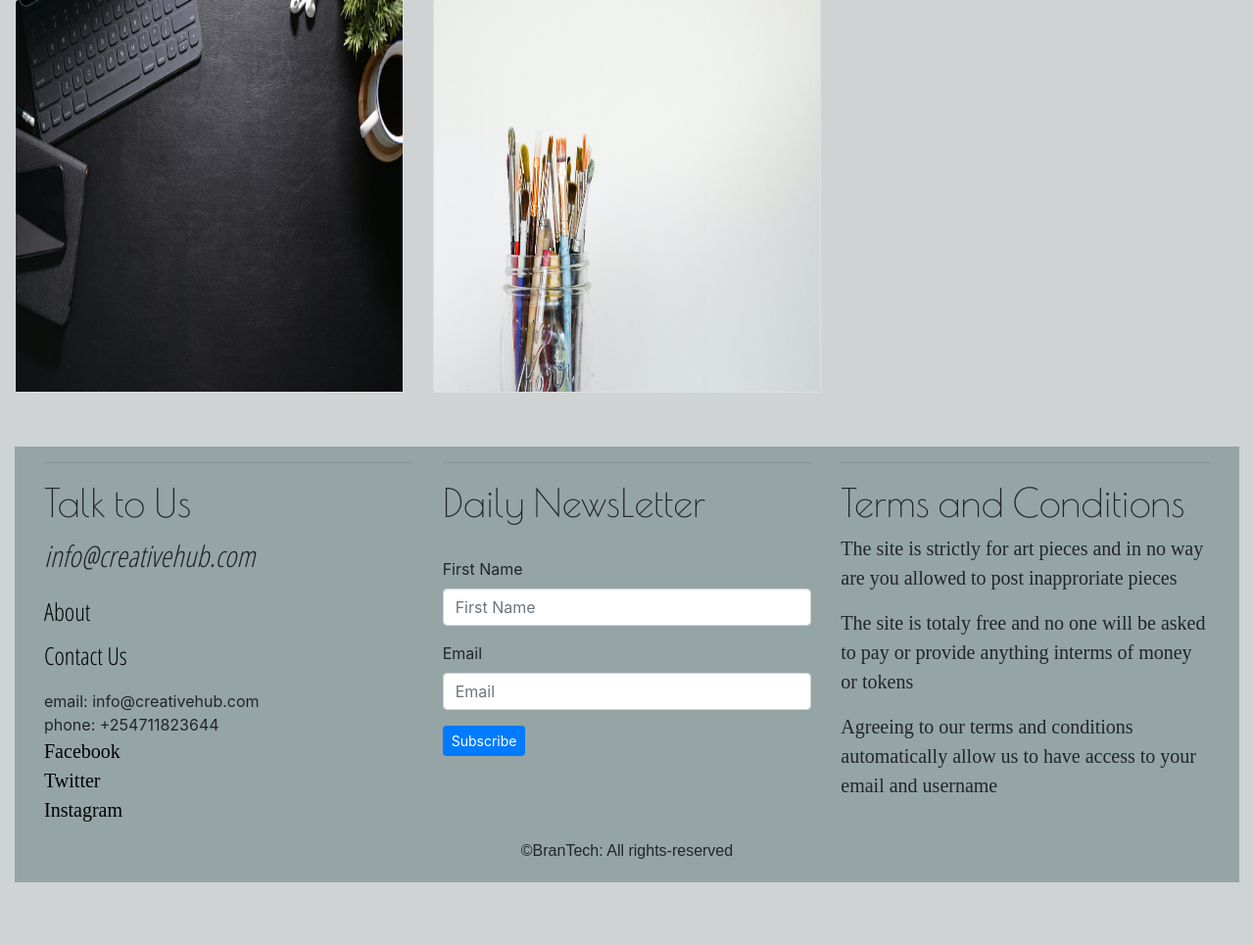
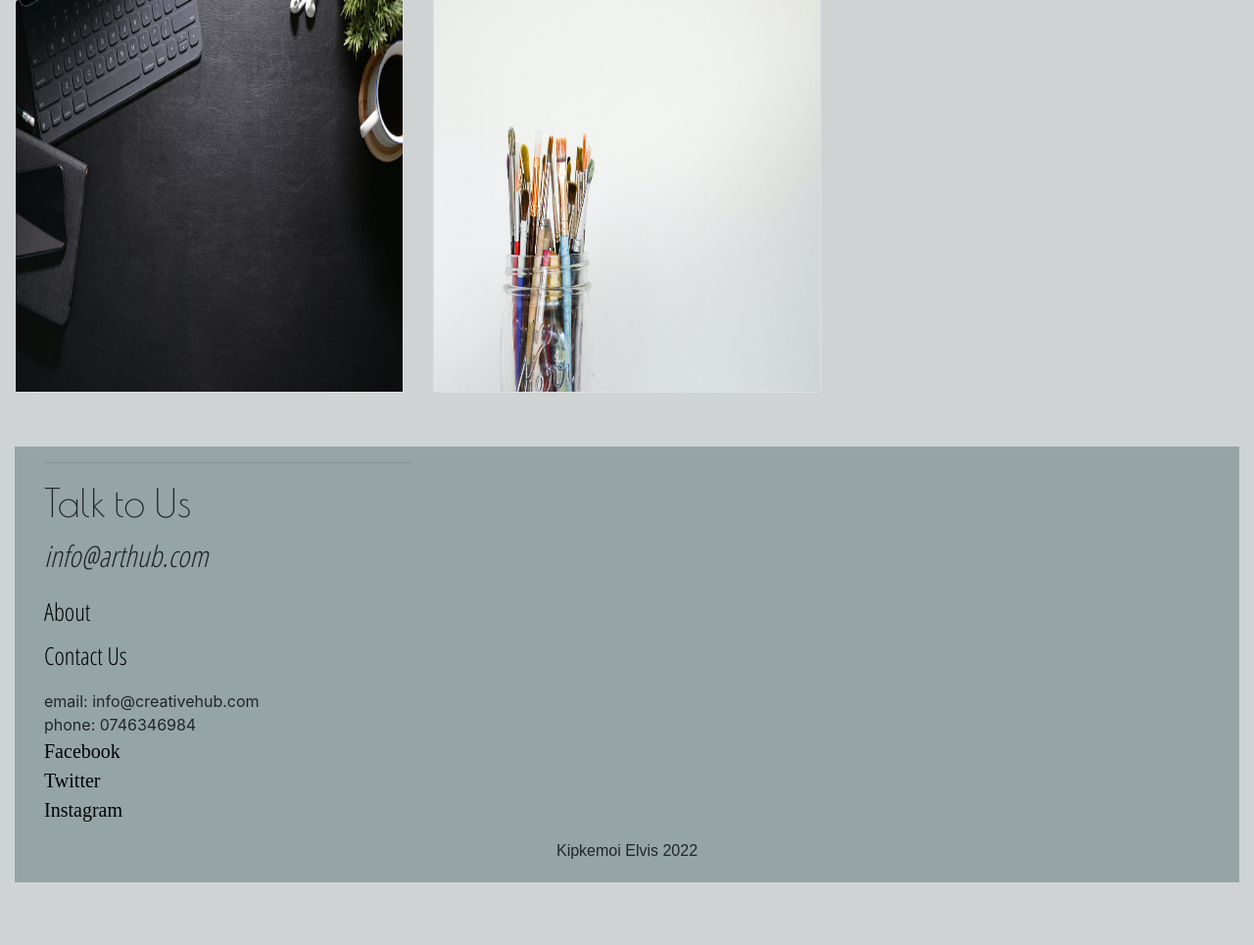
Before and after one commit to DynastyElvis/Art-Hub, a Django app: page /photos in a window 1280 px wide. Shown: the part 1117-2082 px from the top of the page at 98% size. Run offline with Django 3.2, Linux system fonts and the light colour scheme; a user stored in the database is signed in; data comes from the database, SQL or seed files in the repository; both versions use the stored data as it was after the commit; some libraries are stand-ins or nearby versions; some web fonts are replaced.

Commit message:
ft: templates updates

```diff
--- a/artist/static/css/styles.css
+++ b/artist/static/css/styles.css
@@ -180,7 +180,7 @@ li {
 
 @media (pointer: coarse) and (hover: none) {
     .vida {
-        background: url('static/images/picture.jpg') black no-repeat center center scroll;
+        background: url('/artist/static/images/art1.jpeg') black no-repeat center center scroll;
     }
     .vida video {
         display: none;
--- a/artist/templates/about.html
+++ b/artist/templates/about.html
@@ -54,7 +54,7 @@
                     <h3 class="tal">Talk to Us</h3>
                     <p class="info">info@creativehub.com</p>
                     <p class="abo" style="margin-top: 2%;">Contact Us</p>
-                    email: info@creativehub.com <br> phone: +254711823644 <br>
+                    email: info@creativehub.com <br> phone: 0746346984 <br>
                     <a href="https://www.facebook.com/votreART/" class="ace">Facebook</a><br>
                     <a href="https://twitter.com/ArtBasel" class="wit">Twitter</a><br>
                     <a href="https://www.instagram.com/tattoos.art/" class="nsta">Instagram</a>
@@ -79,7 +79,7 @@
 
                 </div>
             </div>
-            <p class="text-center copy">&copyBranTech: All rights-reserved</p>
+            <p class="text-center copy">Kipkemoi Elvis</p>
         </footer>
     </div>
 
--- a/artist/templates/landing/index.html
+++ b/artist/templates/landing/index.html
@@ -3,8 +3,8 @@
     <div class="text-center intro">
         <h2 class="bet animated fadeInLeft">Art Hub</h2>
         <hr class="style-three">
-        <p class="para"><span class="animated zoomInRight">Imagine having the best art around your hood and had the chance to</span><span class="animated zoomInRight" style="animation-delay: 2s;"> post anywhere where the world can see it and event have a comment on it.</span>
-            <span class="animated zoomInRight" style="animation-delay: 3s;">Like it and even follow you to know more about the art.</span>
+        <p class="para"><span class="animated zoomInRight">Art Hub Gallery offers a beautiful space to showcase artworks in a high end gallery setting. It is an exhibition space and a project born to investigate new art movements and cultural events, promote rising and well-established talents, and share, inspire and nourish the beauty around us</span><span class="animated zoomInRight" style="animation-delay: 2s;"> post anywhere where the world can see it and event have a comment on it.</span>
+            <span class="animated zoomInRight" style="animation-delay: 3s;"></span>
         </p>
     </div>
 
--- a/artist/templates/newsmail.html
+++ /dev/null
@@ -1,4 +0,0 @@
-<h1>
-    Hello {{name}}</h1>
-
-<h5>Thankyou for subscribing to CreativeArt. You will find the most exciting art pieces from CreativeArt newsletter</h5>
--- a/artist/templates/photo.html
+++ b/artist/templates/photo.html
@@ -54,23 +54,23 @@
                 <div class="col-md-4">
                     <hr>
                     <h3 class="tal">Talk to Us</h3>
-                    <p class="info">info@creativehub.com</p>
+                    <p class="info">info@arthub.com</p>
                     <a href="{%url 'about'%}"> <span class="abo">About</span></a><br>
                     <p class="abo" style="margin-top: 2%;">Contact Us</p>
-                    email: info@creativehub.com <br> phone: +254711823644 <br>
+                    email: info@creativehub.com <br> phone: 0746346984 <br>
                     <a href="https://www.facebook.com/votreART/" class="ace">Facebook</a><br>
                     <a href="https://twitter.com/ArtBasel" class="wit">Twitter</a><br>
                     <a href="https://www.instagram.com/tattoos.art/" class="nsta">Instagram</a>
                 </div>
-                <div class="col-md-4">
+                <!-- <div class="col-md-4">
                     <hr>
                     <h4 class="dai">Daily NewsLetter</h4><br>
                     <form action="{%url 'photos'%}" method="post">
                         {%csrf_token%} {% bootstrap_form form %}
                         <input type="submit" value="Subscribe" class="btn btn-sm bt-outline btn-primary">
                     </form>
-                </div>
-                <div class="col-md-4">
+                </div> -->
+                <!-- <div class="col-md-4">
                     <hr>
                     <h5 class="term">Terms and Conditions</h5>
                     <div class="an">
@@ -80,9 +80,9 @@
 
                     </div>
 
-                </div>
+                </div> -->
             </div>
-            <p class="text-center copy">&copyBranTech: All rights-reserved</p>
+            <p class="text-center copy">Kipkemoi Elvis 2022</p>
         </footer>
     </div>
 </div>
--- a/artist/templates/registration/base.html
+++ b/artist/templates/registration/base.html
@@ -8,7 +8,7 @@
     <meta name="viewport" content="width=device-width, initial-scale=1.0">
     <meta http-equiv="X-UA-Compatible" content="ie=edge"> {% if title %}
     <title>{{title}}</title>{% else %}
-    <title>Creative || Hub</title>
+    <title>Art || Hub</title>
     {% endif %}
     <link rel="shortcut icon" type="image/png" href="{% static '/images/cropped-graffik_logo_favicon.ico' %}"> {% block styles %} {% bootstrap_css %}
 
```
Also changed, not shown: db.sqlite3, media/images/art1.jpeg (added).
